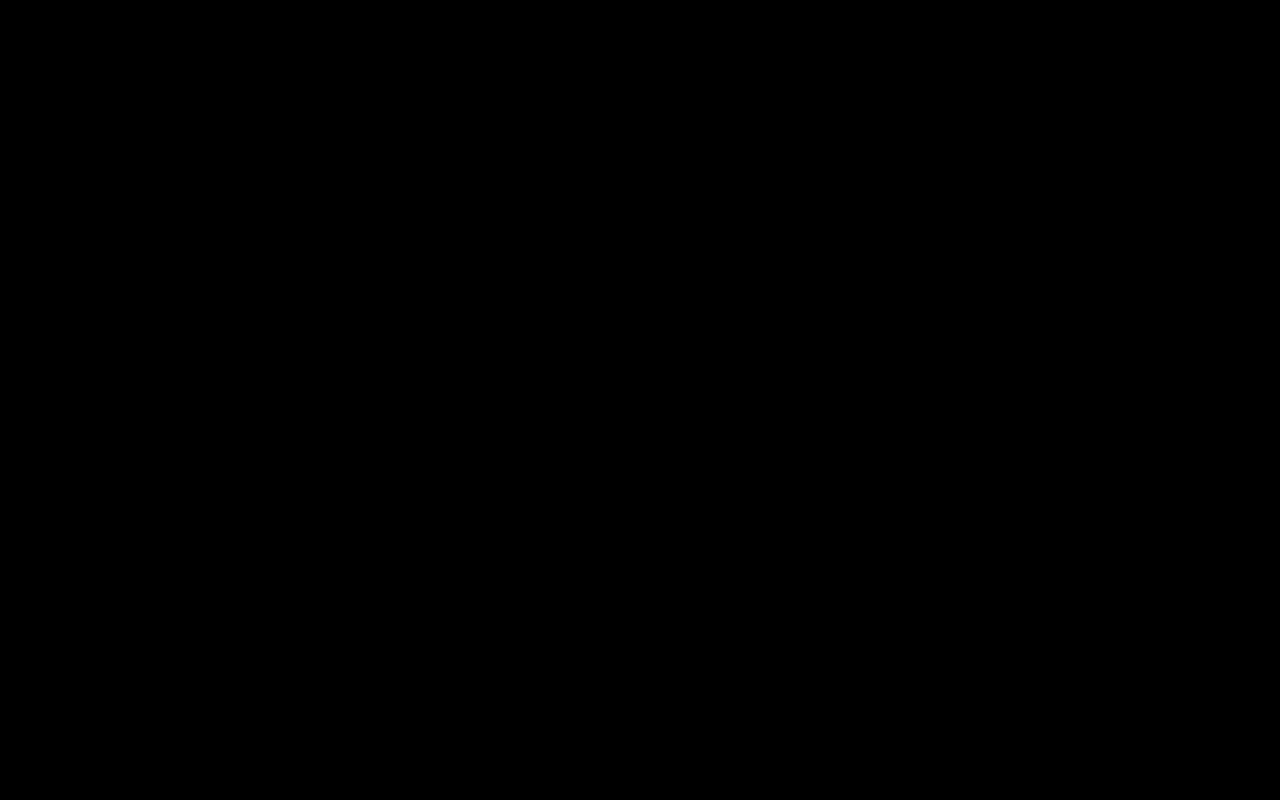
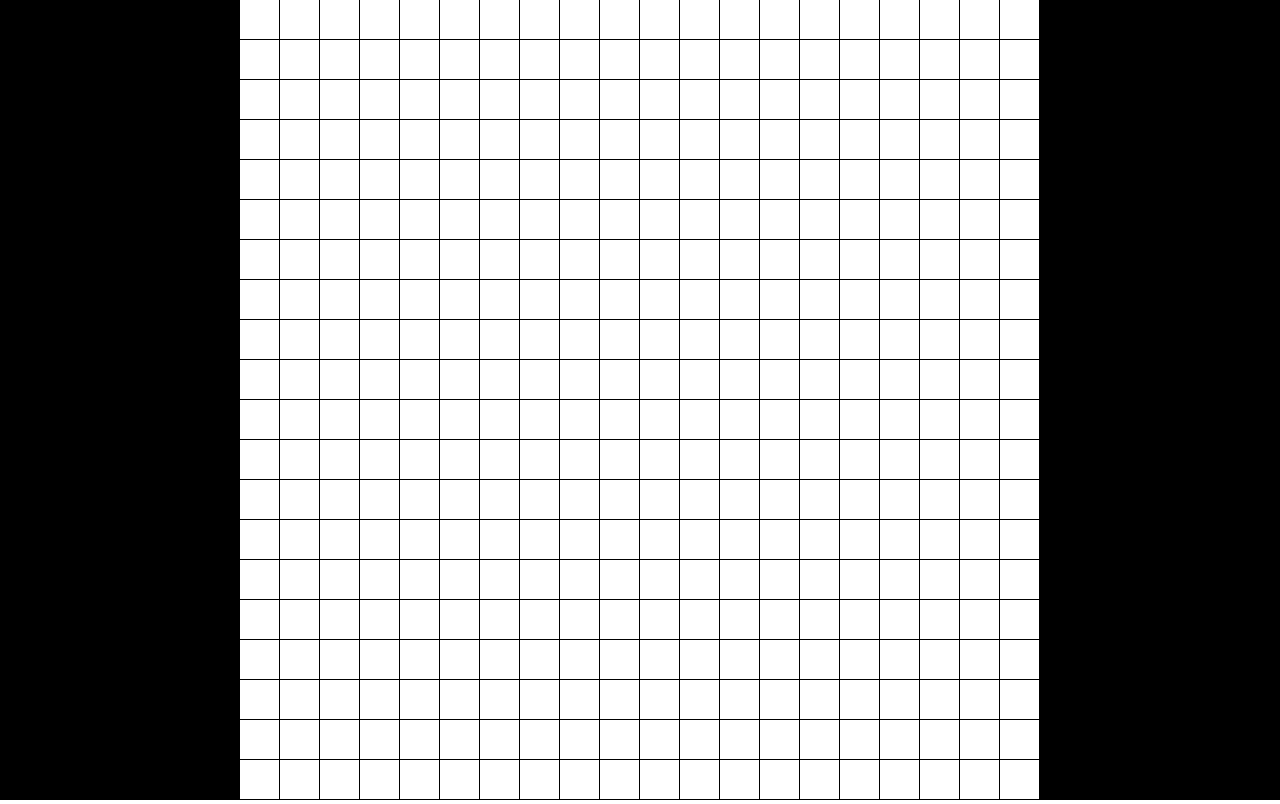
Before and after one commit to toksaitov/super-mega-snake, a plain HTML site: page index.html in a window 1280 px wide. Drawn offline with Linux system fonts and the light colour scheme.

Commit message:
Create a game field (Closes #2)
- [x] Add state variables for the field.
- [x] Add behaviour functions for the field.

```diff
--- a/index.html
+++ b/index.html
@@ -19,6 +19,32 @@
     <body>
         <canvas id="canvas"></canvas>
         <script>
+            // Field State
+            const fieldWidth = 20;
+            const fieldHeight = 20;
+            const fieldColor = 'white';
+
+            // Field Behaviour
+            function drawField(ctx, w, h) {
+                const cellSize = Math.min(w / fieldWidth, h / fieldHeight);
+                const fieldPixelWidth = cellSize * fieldWidth;
+                const fieldPixelHeight = cellSize * fieldHeight;
+                const centeringShiftX = (w - fieldPixelWidth) / 2;
+                const centeringShiftY = (h - fieldPixelHeight) / 2;
+
+                ctx.fillStyle = fieldColor;
+                for (let y = 0; y < fieldHeight; ++y) {
+                    for (let x = 0; x < fieldWidth; ++x) {
+                        const pixelX = centeringShiftX + x * cellSize;
+                        const pixelY = centeringShiftY + y * cellSize;
+
+                        ctx.beginPath();
+                        ctx.rect(pixelX, pixelY, cellSize - 1, cellSize - 1);
+                        ctx.fill();
+                    }
+                }
+            }
+
             function setup(ctx, w, h) {
                 // TODO: добавить код инициализации
 
@@ -36,9 +62,9 @@
                 ctx.rect(0, 0, w, h);
                 ctx.fill();
 
-                // TODO: добавить код рисования
+                drawField(ctx, w, h);
 
-                window.requestAnimationFrame(timestamp => draw(ctx, w, h, timestamp));
+                //window.requestAnimationFrame(timestamp => draw(ctx, w, h, timestamp));
             }
 
             function keyDown(key) {
```
